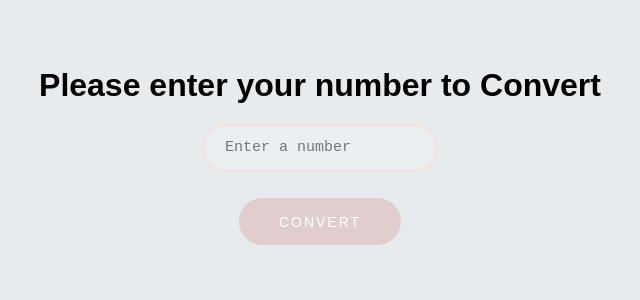
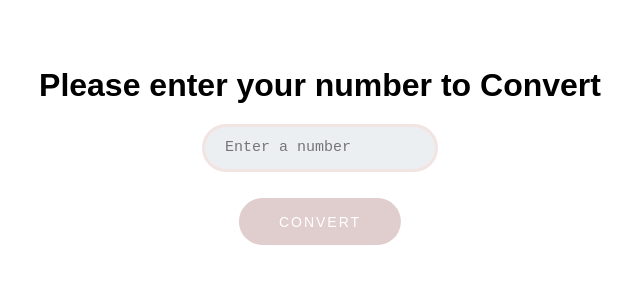
Before and after one commit to nawresboutabba/assessment, a React (Create React App) app: page / in a window 1280 px wide. Shown: the top 300 px of the page, without its empty margins (320-960 px from the left). Built offline with nearby package versions, Linux system fonts and the light colour scheme.

Commit message:
background color

```diff
--- a/src/style/app.css
+++ b/src/style/app.css
@@ -1,5 +1,5 @@
 body {
-  background-color: #e7ebee;
+  background-color: #ffffff;
   height: 100%;
   margin-top: 50pt;
   width: 70%;
```
Also changed, not shown: 1 other file (tests, documents, lock files or other folders).
